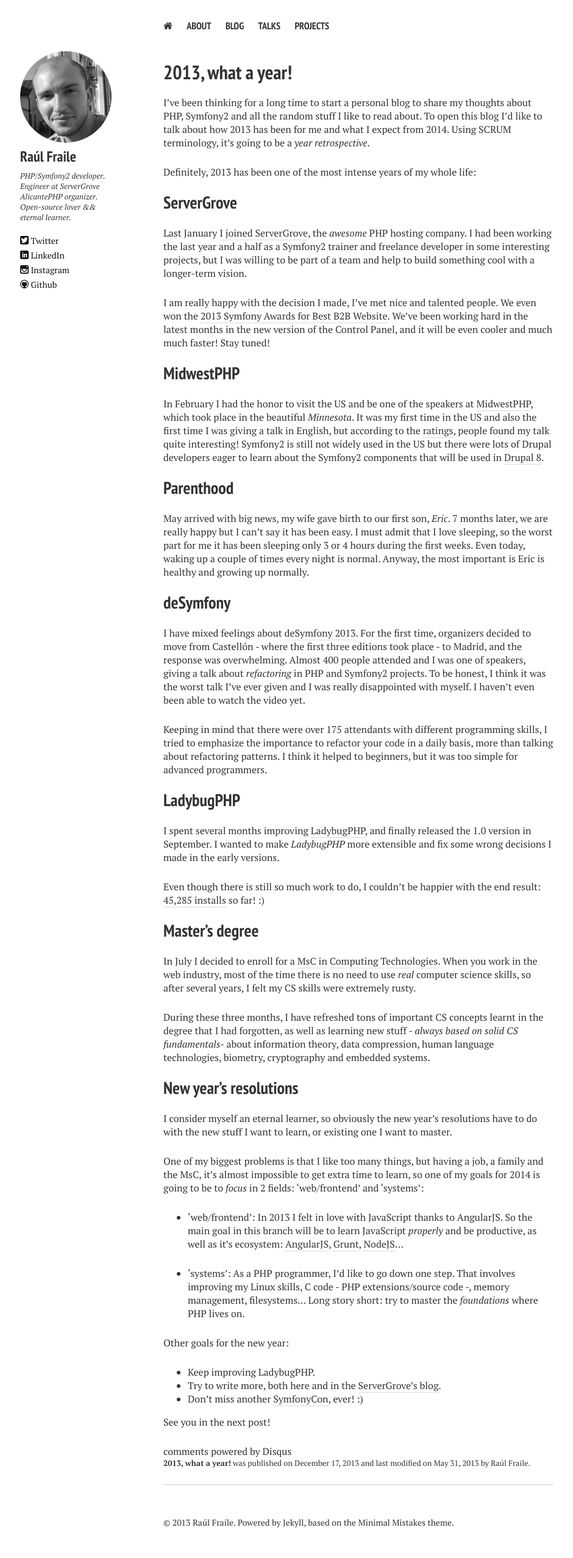
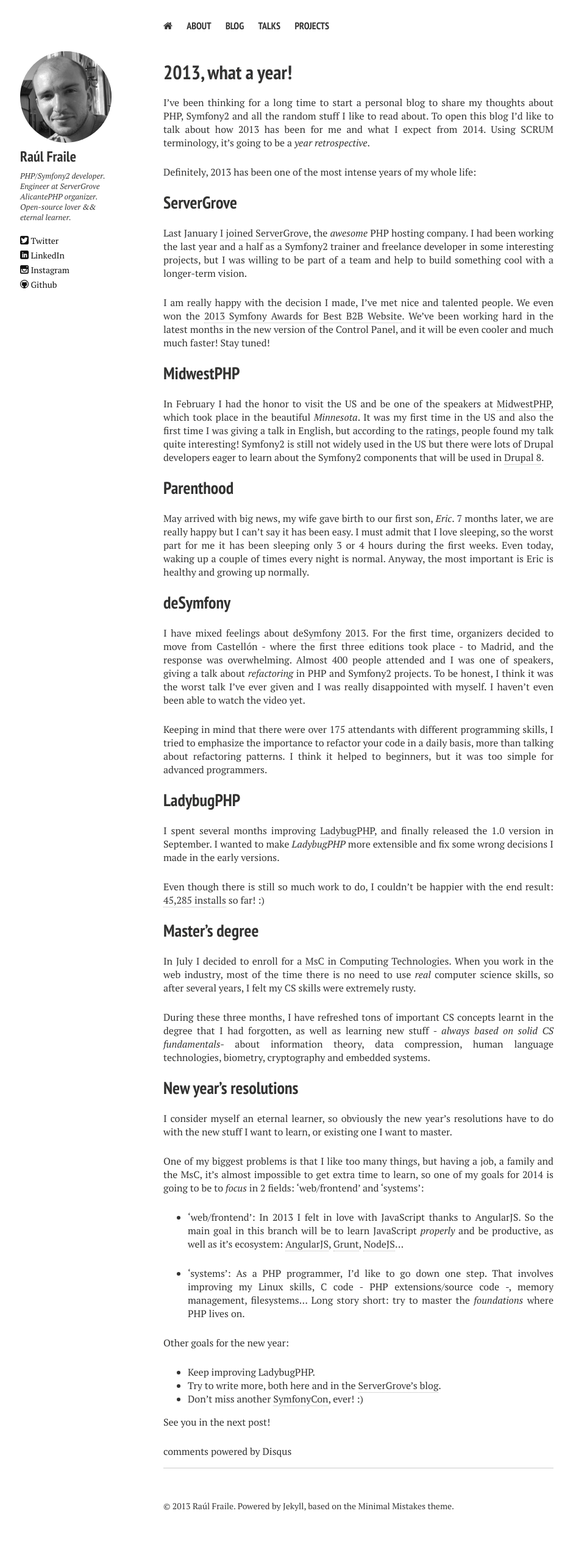
Before and after one commit to raulfraile/raulfraile.github.io, a Jekyll site: the page built from _posts/2013-12-17-2013-what-a-year.md, in a window 1280 px wide. Shown: the whole page at 61% size, without its empty margins (52-992 px from the left). Built offline with Jekyll 4.4.1, drawn with Linux system fonts in a browser that asks for light colours; nearby versions of some CDN libraries; comment, search, counter and statistics services are not loaded; after the commit the page ends 2528 px from its top, so only the background shows below that; part of the change alters nothing that is shown.

```diff
--- a/_includes/_scripts.html
+++ b/_includes/_scripts.html
@@ -1,20 +1,13 @@
 <script src="//ajax.googleapis.com/ajax/libs/jquery/1.9.1/jquery.min.js"></script>
 <script>window.jQuery || document.write('<script src="{{ site.url }}/assets/js/vendor/jquery-1.9.1.min.js"><\/script>')</script>
 <script src="{{ site.url }}/assets/js/scripts.min.js"></script>
-{% if site.google_analytics %}
-<!-- Asynchronous Google Analytics snippet -->
 <script>
-  var _gaq = _gaq || [];
-  var pluginUrl =
- '//www.google-analytics.com/plugins/ga/inpage_linkid.js';
-  _gaq.push(['_require', 'inpage_linkid', pluginUrl]);
-  _gaq.push(['_setAccount', '{{ site.google_analytics }}']);
-  _gaq.push(['_trackPageview']);
+    (function(i,s,o,g,r,a,m){i['GoogleAnalyticsObject']=r;i[r]=i[r]||function(){
+        (i[r].q=i[r].q||[]).push(arguments)},i[r].l=1*new Date();a=s.createElement(o),
+            m=s.getElementsByTagName(o)[0];a.async=1;a.src=g;m.parentNode.insertBefore(a,m)
+    })(window,document,'script','//www.google-analytics.com/analytics.js','ga');
 
-  (function() {
-    var ga = document.createElement('script'); ga.type = 'text/javascript'; ga.async = true;
-    ga.src = ('https:' == document.location.protocol ? 'https://ssl' : 'http://www') + '.google-analytics.com/ga.js';
-    var s = document.getElementsByTagName('script')[0]; s.parentNode.insertBefore(ga, s);
-  })();
+    ga('create', 'UA-46557900-1', 'raulfraile.github.io');
+    ga('send', 'pageview');
+
 </script>
-{% endif %}
--- a/_layouts/post.html
+++ b/_layouts/post.html
@@ -45,7 +45,7 @@
         <noscript>Please enable JavaScript to view the <a href="http://disqus.com/?ref_noscript">comments powered by Disqus.</a></noscript>
         <a href="http://disqus.com" class="dsq-brlink">comments powered by <span class="logo-disqus">Disqus</span></a>
 
-        <p class="byline"><strong>{{ page.title }}</strong> was published on <time datetime="{{ page.date | date_to_xmlschema }}" itemprop="datePublished">{{ page.date | date: "%B %d, %Y" }}</time>{% if page.modified %} and last modified on <time datetime="{{ page.modified | date: "%Y-%m-%d" }}" itemprop="dateModified">{{ page.modified | date: "%B %d, %Y" }}</time>{% endif %} by <span itemprop="author" itemscope itemtype="http://schema.org/Person"><span itemprop="name"><a href="{{ site.url }}/about" title="About {{ site.owner.name }}" itemprop="url">{{ site.owner.name }}</a></span></span>.</p>
+
 
       <hr />
       <footer role="contentinfo">
```
Also changed, not shown: assets/css/main.min.css, 10 other files.
